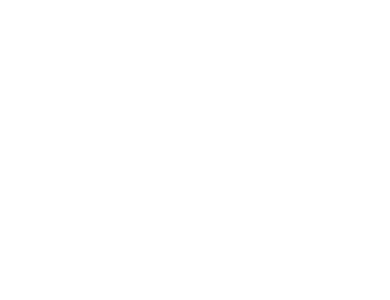
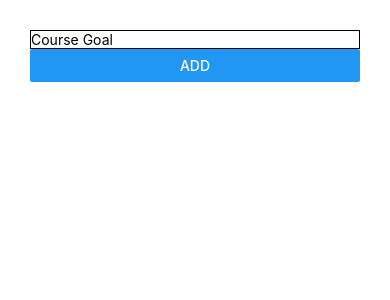
Before and after one commit to Imgopz/rn-complete-guide, a React Native app: screen / in a window 390 px wide. Shown: the top 300 px of the page. Built offline with nearby package versions, Linux system fonts and the light colour scheme.

Commit message:
text input button, and styles

```diff
--- a/App.js
+++ b/App.js
@@ -1,11 +1,15 @@
 import React from 'react';
-import { StyleSheet, Text, View } from 'react-native';
+import { StyleSheet, Text, View, TextInput, Button } from 'react-native';
 
 export default function App() {
   return (
-    <View style={styles.container}>
-      <View></View>
-      <View></View>
+    <View style={{ padding: 30}}>
+      <View>
+        <TextInput placeholder="Course Goal" style={{borderColor: 'black', borderWidth: 1}} />
+      </View>
+      <View>
+        <Button title="ADD" />
+      </View>
     </View>
   );
 }
```
